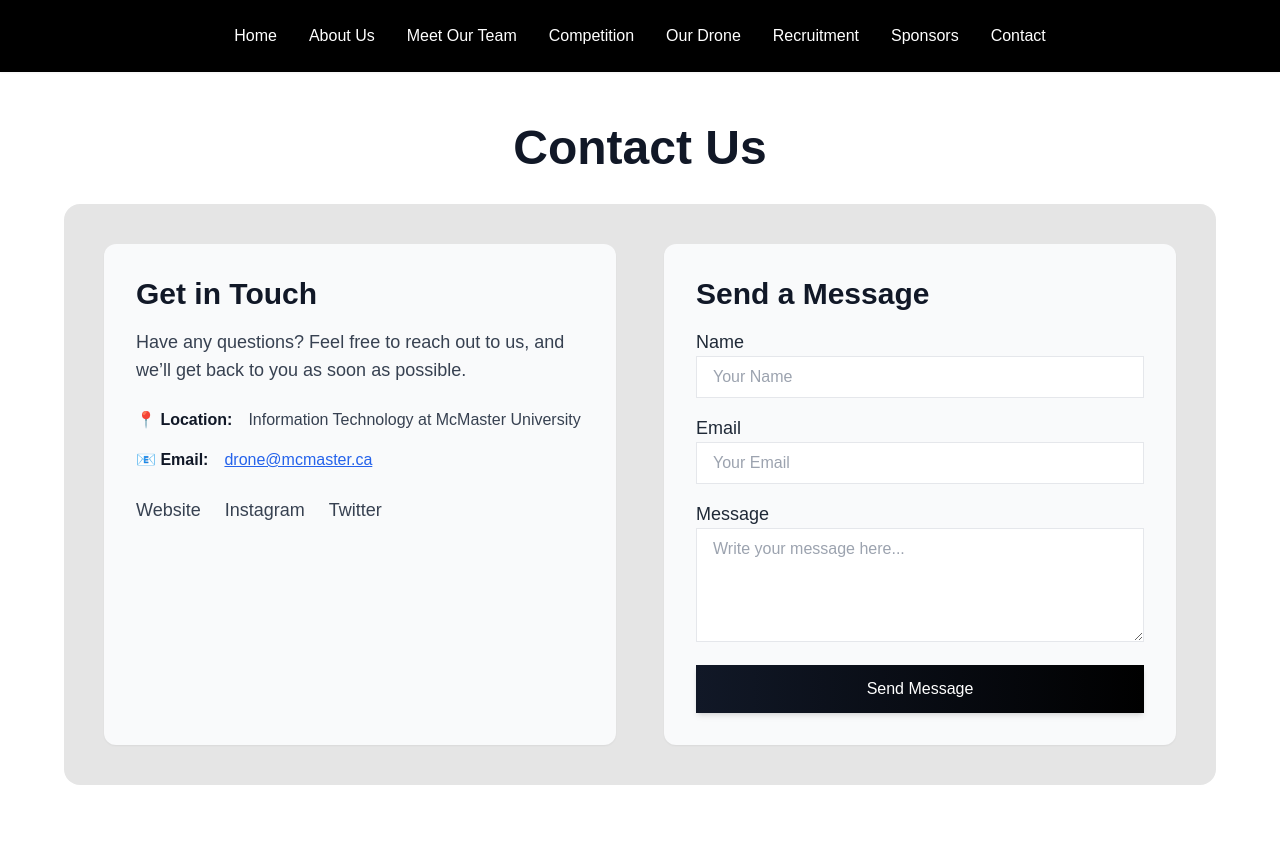
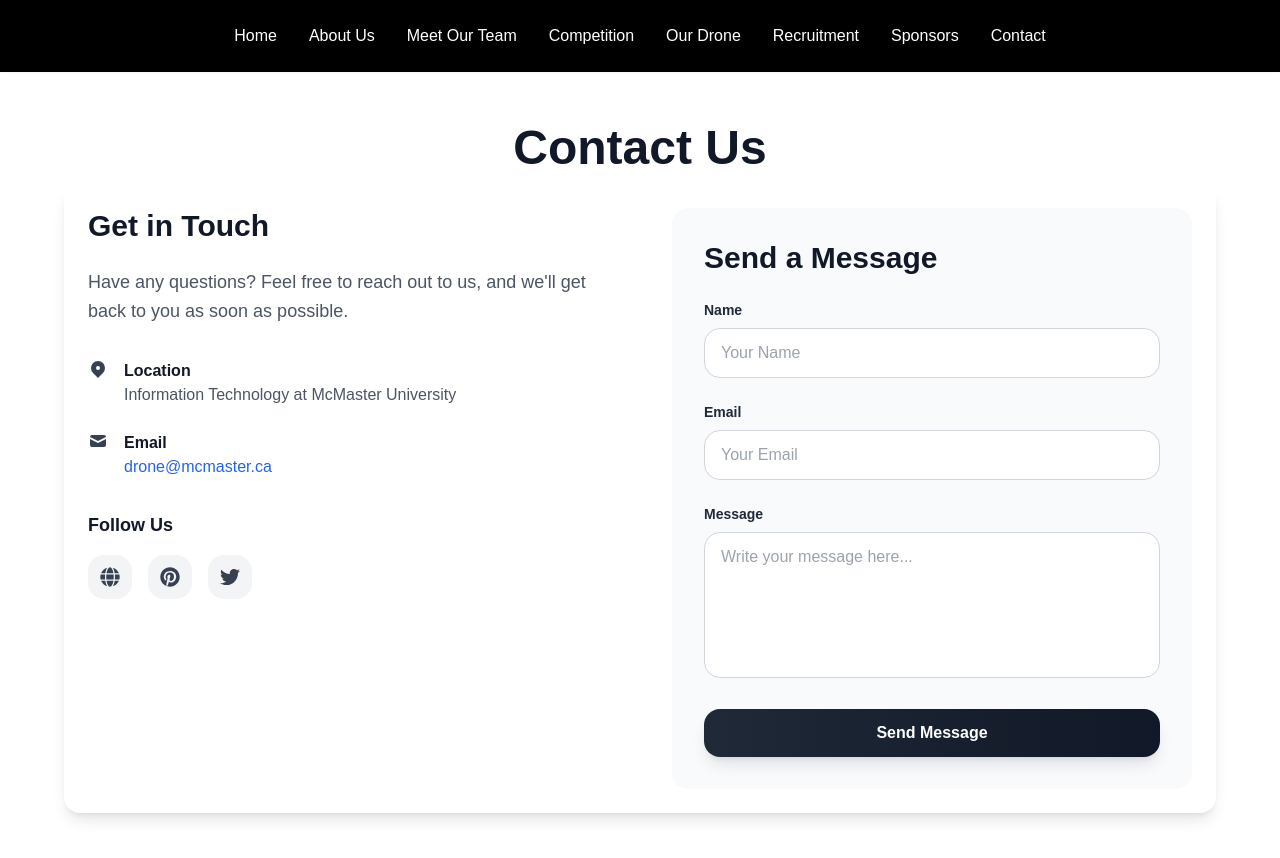
Before and after one commit to MinhazCodes-R/DroneWebsite, a Next.js app in the folder drone-next/: page /contact-us in a window 1280 px wide. Shown: the top 858 px of the page. Built offline with nearby package versions, Linux system fonts and the light colour scheme.

Commit message:
ui refresh

```diff
--- a/drone-next/app/competition/page.tsx
+++ b/drone-next/app/competition/page.tsx
@@ -1,65 +1,98 @@
 import Image from "next/image";
+import { FaMapMarkedAlt, FaGlobeAmericas } from 'react-icons/fa';
 
 
 export default function Competition() {
   return (
-    <div className="min-h-screen flex flex-col items-center px-6 py-16 bg-white-100" >
+    <div className="min-h-screen flex flex-col items-center px-6 py-16 bg-white-100">
       {/* Header */}
-
-      {/* Competition Title */}
-      <h1 className="text-4xl sm:text-5xl font-bold text-transparent bg-clip-text bg-gradient-to-r from-gray-500 to-gray-900 mb-6 sm:mb-8 underline text-center">
-      Competitions
-        </h1>
-
-      <div>
-
-      <p className="max-w-[987px] text-center text-black text-xl font-normal mt-6">
+      <h1 className="text-4xl sm:text-5xl font-bold text-transparent bg-clip-text bg-gradient-to-r from-gray-500 to-gray-900 mb-10 underline text-center">
+        Competitions
+      </h1>
+      <p className="max-w-2xl text-center text-black text-xl font-normal mb-16">
         Our team will be working year-round to compete at a high level, starting with the SUAS Canada
         competition and eventually advancing to the prestigious International SUAS Competition in the U.S.
       </p>
 
-      </div>
+      {/* Competition Cards Side by Side */}
+      <div className="w-full flex flex-col md:flex-row gap-10 justify-center items-stretch">
+        {/* AEAC Competition */}
+        <div className="flex-1 bg-white rounded-3xl shadow-lg p-10 flex flex-col items-start hover:scale-105 transition-transform duration-300 border border-gray-100">
+          <div className="flex items-center gap-3 mb-6">
+            <div className="p-3 bg-gray-100 rounded-2xl">
+              <FaMapMarkedAlt className="text-2xl text-gray-600" />
+            </div>
+            <h3 className="text-black text-2xl font-bold">
+              AEAC Student UAS Competition
+            </h3>
+          </div>
 
-
-
-      {/* Competition Details */}
-      <div className=" mt-20">
-        {/* AEAC Competition */}
-        <div className="max-w-[1121px] mx-auto space-y-12 p-10 rounded-3xl"  style={{boxShadow: 'rgba(0, 0, 0, 0.35) 0px 5px 15px'}}>
-          <h3 className="text-black text-3xl font-bold">AEAC Student UAS Competition</h3>
-          <p className="text-black text-lg mt-2">
+          <p className="text-black text-base mb-6">
             The Student UAS Competition 2026 is an annual event where student teams design and test
             unmanned aerial systems (UAS). Teams compete in missions requiring autonomous flight,
             obstacle avoidance, and object detection. This competition provides an opportunity to
             showcase UAS innovation and engineering skills.
           </p>
+
+          <div className="flex flex-wrap gap-3 mb-6">
+            <div className="bg-gray-50 px-3 py-2 rounded-2xl text-sm text-gray-700 border border-gray-200">
+              🇨🇦 Canada
+            </div>
+            <div className="bg-gray-50 px-3 py-2 rounded-2xl text-sm text-gray-700 border border-gray-200">
+              📅 2026
+            </div>
+            <div className="bg-gray-50 px-3 py-2 rounded-2xl text-sm text-gray-700 border border-gray-200">
+              🎯 Autonomous Flight & Object Detection
+            </div>
+          </div>
+
           <a
             href="https://www.aerialevolution.ca/annual-student-competition/"
             target="_blank"
             rel="noopener noreferrer"
-            className="text-blue-600 text-lg font-bold underline hover:text-blue-800 transition-all"
+            className="text-gray-700 font-semibold underline hover:text-gray-900 transition-all"
           >
-            AEAC Student UAS Competition Details
+            AEAC Competition Details &rarr;
           </a>
         </div>
-        <div className="h-[10vh]"></div>
 
         {/* International SUAS Competition */}
-        <div className="max-w-[1121px] mx-auto space-y-12 p-20 rounded-3xl"  style={{boxShadow: 'rgba(0, 0, 0, 0.35) 0px 5px 15px'}}>
-          <h3 className="text-black text-3xl font-bold">International SUAS Competition</h3>
-          <p className="text-black text-lg mt-2">
+        <div className="flex-1 bg-white rounded-3xl shadow-lg p-10 flex flex-col items-start hover:scale-105 transition-transform duration-300 border border-gray-100">
+          <div className="flex items-center gap-3 mb-6">
+            <div className="p-3 bg-gray-100 rounded-2xl">
+              <FaGlobeAmericas className="text-2xl text-gray-600" />
+            </div>
+            <h3 className="text-black text-2xl font-bold">
+              International SUAS Competition
+            </h3>
+          </div>
+
+          <p className="text-black text-base mb-6">
             The International SUAS Competition is a global event where student teams worldwide
             compete to develop advanced autonomous UAS. The competition challenges teams with
             complex tasks such as autonomous flight and obstacle navigation, providing valuable
             experience in unmanned systems technology.
           </p>
+
+          <div className="flex flex-wrap gap-3 mb-6">
+            <div className="bg-gray-50 px-3 py-2 rounded-2xl text-sm text-gray-700 border border-gray-200">
+              🇺🇸 United States
+            </div>
+            <div className="bg-gray-50 px-3 py-2 rounded-2xl text-sm text-gray-700 border border-gray-200">
+              📅 Annual Event
+            </div>
+            <div className="bg-gray-50 px-3 py-2 rounded-2xl text-sm text-gray-700 border border-gray-200">
+              🚁 Advanced Autonomous Systems
+            </div>
+          </div>
+
           <a
             href="https://suas-competition.org/"
             target="_blank"
             rel="noopener noreferrer"
-            className="text-blue-600 text-lg font-bold underline hover:text-blue-800 transition-all"
+            className="text-gray-700 font-semibold underline hover:text-gray-900 transition-all"
           >
-            International SUAS Competition Details
+            International SUAS Details &rarr;
           </a>
         </div>
       </div>
--- a/drone-next/app/contact-us/page.tsx
+++ b/drone-next/app/contact-us/page.tsx
@@ -1,90 +1,104 @@
 import React from "react";
+import { FaGlobe, FaPinterest, FaTwitter } from "react-icons/fa";
+import { HiLocationMarker, HiMail } from "react-icons/hi";
 
 export default function ContactUs() {
   return (
-    <div className="min-h-screen flex flex-col items-center px-6 py-16 bg-white-100">
+    <div className="min-h-screen flex flex-col items-center px-6 py-16 bg-white">
 
       {/* Page Title */}
-      <h1 className="text-5xl font-bold text-gray-900 mb-8 text-center">
+      <h1 className="text-5xl font-bold text-gray-900 mb-3 text-center">
         Contact Us
       </h1>
 
       {/* Contact Section */}
-      <div className="grid bg-neutral-200 p-10 rounded-2xl grid-cols-1 md:grid-cols-2 gap-12 max-w-6xl w-full">
+      <div className="grid bg-white p-6 rounded-2xl shadow-lg grid-cols-1 lg:grid-cols-2 gap-16 max-w-6xl w-full">
 
         {/* Contact Information */}
-        <div className="bg-gray-50 p-8 rounded-xl shadow-sm">
-          <h2 className="text-3xl font-bold text-gray-900 mb-4">Get in Touch</h2>
-          <p className="text-lg text-gray-700 mb-6">
-            Have any questions? Feel free to reach out to us, and we’ll get back to you as soon as possible.
+        <div className="space-y-8">
+          <div>
+            <h2 className="text-3xl font-bold text-gray-900 mb-6">Get in Touch</h2>
+            <p className="text-lg text-gray-600 leading-relaxed">
+              Have any questions? Feel free to reach out to us, and we'll get back to you as soon as possible.
             </p>
+          </div>
 
           {/* Contact Details */}
-          <div className="space-y-4">
-            <div className="flex items-center space-x-4">
-              <span className="text-gray-900 text-l font-semibold">📍 Location:</span>
-              <p className="text-gray-700">Information Technology at McMaster University</p>
+          <div className="space-y-6">
+            <div className="flex items-start space-x-4">
+              <div className="flex-shrink-0 text-gray-700 text-xl">
+                <HiLocationMarker />
               </div>
-            <div className="flex items-center space-x-4">
-              <span className="text-gray-900 text-l font-semibold">📧 Email:</span>
-              <a href="mailto:drone@mcmaster.ca" className="text-blue-600 underline">
+              <div>
+                <span className="text-gray-900 font-semibold block">Location</span>
+                <p className="text-gray-600">Information Technology at McMaster University</p>
+              </div>
+            </div>
+
+            <div className="flex items-start space-x-4">
+              <div className="flex-shrink-0 text-gray-700 text-xl">
+                <HiMail />
+              </div>
+              <div>
+                <span className="text-gray-900 font-semibold block">Email</span>
+                <a href="mailto:drone@mcmaster.ca" className="text-blue-600 hover:text-blue-700 transition-colors">
                   drone@mcmaster.ca
                 </a>
               </div>
-            {/* <div className="flex items-center space-x-4">
-              <span className="text-gray-900 text-xl font-semibold">📞 Phone:</span>
-              <p className="text-gray-700">Some number</p>
-            </div> */}
+            </div>
           </div>
 
           {/* Social Media Links */}
-          <div className="flex space-x-6 mt-6">
-            <a href="#" className="text-gray-700 hover:text-blue-600 text-lg transition">
-              Website
+          <div>
+            <h3 className="text-lg font-semibold text-gray-900 mb-4">Follow Us</h3>
+            <div className="flex space-x-4">
+              <a href="#" className="p-3 bg-gray-100 hover:bg-gray-200 rounded-2xl transition-colors group">
+                <FaGlobe className="w-5 h-5 text-gray-700 group-hover:text-gray-900" />
               </a>
-            <a href="#" className="text-gray-700 hover:text-blue-600 text-lg transition">
-              Instagram
+              <a href="#" className="p-3 bg-gray-100 hover:bg-gray-200 rounded-2xl transition-colors group">
+                <FaPinterest className="w-5 h-5 text-gray-700 group-hover:text-gray-900" />
               </a>
-            <a href="#" className="text-gray-700 hover:text-blue-600 text-lg transition">
-              Twitter
+              <a href="#" className="p-3 bg-gray-100 hover:bg-gray-200 rounded-2xl transition-colors group">
+                <FaTwitter className="w-5 h-5 text-gray-700 group-hover:text-gray-900" />
               </a>
+            </div>
           </div>
         </div>
 
         {/* Contact Form */}
-        <div className="bg-gray-50 p-8 rounded-xl shadow-sm">
-          <h2 className="text-3xl font-bold text-gray-900 mb-4">Send a Message</h2>
-          <form className="space-y-4">
+        <div className="bg-gray-50 p-8 rounded-2xl">
+          <h2 className="text-3xl font-bold text-gray-900 mb-6">Send a Message</h2>
+          <form className="space-y-6">
             <div>
-              <label className="block text-lg text-gray-800 font-medium">Name</label>
+              <label className="block text-sm font-semibold text-gray-800 mb-2">Name</label>
               <input
                 type="text"
-                className="w-full px-4 py-2 border rounded-lg focus:outline-none focus:ring-2 focus:ring-gray-400"
+                className="w-full px-4 py-3 border border-gray-300 rounded-2xl focus:outline-none focus:ring-2 focus:ring-gray-500 focus:border-transparent transition-all"
                 placeholder="Your Name"
                 required
               />
             </div>
             <div>
-              <label className="block text-lg text-gray-800 font-medium">Email</label>
+              <label className="block text-sm font-semibold text-gray-800 mb-2">Email</label>
               <input
                 type="email"
-                className="w-full px-4 py-2 border rounded-lg focus:outline-none focus:ring-2 focus:ring-gray-400"
+                className="w-full px-4 py-3 border border-gray-300 rounded-2xl focus:outline-none focus:ring-2 focus:ring-gray-500 focus:border-transparent transition-all"
                 placeholder="Your Email"
                 required
               />
             </div>
             <div>
-              <label className="block text-lg text-gray-800 font-medium">Message</label>
+              <label className="block text-sm font-semibold text-gray-800 mb-2">Message</label>
               <textarea
-                className="w-full px-4 py-2 border rounded-lg focus:outline-none focus:ring-2 focus:ring-gray-400"
+                className="w-full px-4 py-3 border border-gray-300 rounded-2xl focus:outline-none focus:ring-2 focus:ring-gray-500 focus:border-transparent transition-all resize-none"
                 placeholder="Write your message here..."
-                rows={4}
+                rows={5}
                 required
               ></textarea>
             </div>
             <button
               type="submit"
-              className="w-full bg-gradient-to-r from-gray-900 to-black text-white py-3 rounded-lg shadow-md hover:shadow-lg transition duration-300"
+              className="w-full bg-gradient-to-r from-gray-800 to-gray-900 text-white py-3 px-6 rounded-2xl font-semibold shadow-lg hover:shadow-xl hover:from-gray-900 hover:to-black transition-all duration-300 transform hover:-translate-y-0.5"
             >
               Send Message
             </button>
--- a/drone-next/app/our-drone/page.tsx
+++ b/drone-next/app/our-drone/page.tsx
@@ -13,14 +13,9 @@ export default function OurDrone() {
           Our Drone
         </h1>
 
-        {/* Description */}
-        <p className="max-w-3xl text-center text-black text-lg sm:text-xl font-normal px-4">
-          Our drone is a seamless combination of the expertise of our electrical, software, and
-          mechanical subteams to create a high-performance drone.
-        </p>
+        <div className="max-w-6xl w-full flex flex-col lg:flex-row items-center gap-8 lg:gap-12">
 
-        {/* Drone Image */}
-        <div className="w-full flex justify-center mt-8 sm:mb-12">
+          <div className="flex-shrink-0">
             <Image
               className="rounded-2xl shadow-lg"
               src={"/sitePictures/drone.jpeg"}
@@ -28,6 +23,30 @@ export default function OurDrone() {
               width={400}
               height={350}
             />
+          </div>
+
+          <div className="flex-1 text-center lg:text-left">
+            {/* Description */}
+            <p className="text-black text-lg sm:text-xl font-normal mb-6">
+              Our drone is a seamless combination of the expertise of our electrical, software, and
+              mechanical subteams to create a high-performance drone.
+            </p>
+
+            {/* Additional Details */}
+            <p className="text-black text-base sm:text-lg font-normal mb-4">
+              Built with cutting-edge technology and innovative design, this autonomous vehicle represents
+              months of dedicated engineering and collaboration. From custom circuit boards to advanced
+              machine learning algorithms, every component has been carefully selected and optimized.
+            </p>
+
+            <p className="text-black text-base sm:text-lg font-normal">
+              Our drone features real-time obstacle detection, GPS navigation, and autonomous flight
+              capabilities. Powered by a Jetson Nano computer and equipped with high-resolution cameras,
+              it's designed to excel in competitive environments while maintaining exceptional stability
+              and performance.
+            </p>
+          </div>
+
         </div>
 
       </div>
@@ -61,10 +80,14 @@ export default function OurDrone() {
           ].map((section, idx) => (
             <div
               key={idx}
-              className="p-6 rounded-xl shadow-md text-white bg-[radial-gradient(circle,_rgba(80,80,80,1)_10%,_rgba(24,24,27,1)_90%)]"
+              className="p-6 rounded-xl shadow-lg text-white bg-gradient-to-br from-gray-700 via-gray-800 to-gray-900 border border-gray-600 hover:shadow-xl hover:scale-[1.02] transition-all duration-300"
             >
-              <h2 className="text-2xl font-bold">{section.title}</h2>
-              <p className="text-lg font-normal mt-2">{section.description}</p>
+              <h2 className="text-2xl font-bold mb-3 text-transparent bg-clip-text bg-gradient-to-r from-blue-400 to-purple-400">
+                {section.title}
+              </h2>
+              <p className="text-gray-200 text-lg font-normal leading-relaxed">
+                {section.description}
+              </p>
             </div>
           ))}
         </div>
--- a/drone-next/app/recruitment/page.tsx
+++ b/drone-next/app/recruitment/page.tsx
@@ -5,7 +5,7 @@ export default function Recruitment() {
     <div className="min-h-screen flex flex-col justify-center items-center bg-white px-6 py-12">
 
       {/* Info Section */}
-      <div className="max-w-[1030px] w-full text-center">
+      <div className="max-w-[1030px] w-full text-center bg-gray-50 border border-gray-200 rounded-2xl p-8 shadow-sm">
         <p className="text-black text-lg sm:text-2xl font-normal font-['Inria Sans'] leading-relaxed">
           Our team is currently full, and applications are closed.
         </p>
@@ -13,9 +13,16 @@ export default function Recruitment() {
         <p className="text-black text-base sm:text-xl font-normal font-['Inria Sans'] leading-relaxed">
           We open applications annually at the beginning of the academic year (September) to expand
           our team and welcome passionate, skilled students who are eager to contribute. If you're
-          interested in joining or learning more about our work, feel free to reach out – we’d love
+          interested in joining or learning more about our work, feel free to reach out – we'd love
           to connect and share more about our club's mission and opportunities!
         </p>
+
+        <button
+          disabled
+          className="mt-8 px-8 py-3 bg-gray-300 text-gray-500 font-medium rounded-2xl cursor-not-allowed"
+        >
+          Applications open soon
+        </button>
       </div>
 
     </div>
--- a/drone-next/app/sponsors/page.tsx
+++ b/drone-next/app/sponsors/page.tsx
@@ -18,14 +18,14 @@ export default function Sponsors() {
 
       <p className="max-w-2xl text-center text-white text-xl mb-12">
         In return, we offer <b>brand exposure, collaboration, and a chance to support the next
-        generation of engineers</b>. If you're interested in partnering with us, we'd love to connect!
+          generation of engineers</b>. If you're interested in partnering with us, we'd love to connect!
       </p>
 
       {/* Call to Action */}
       <div className="mt-6">
         <a
           href="mailto:your_email@example.com"
-          className="px-6 py-3 bg-gradient-to-r from-gray-900 to-black text-white text-lg rounded-lg shadow-md hover:shadow-lg transition duration-300"
+          className="px-6 py-3 bg-gradient-to-r from-gray-900 to-black text-white text-lg rounded-2xl shadow-md hover:shadow-lg transition duration-300"
         >
           Become a Sponsor
         </a>
```
Also changed, not shown: drone-next/app/aboutus/page.tsx (+42 -17 lines), drone-next/app/meet-our-team/page.tsx (+66 -36 lines). Lines whose indentation alone changed are shown as unchanged.
